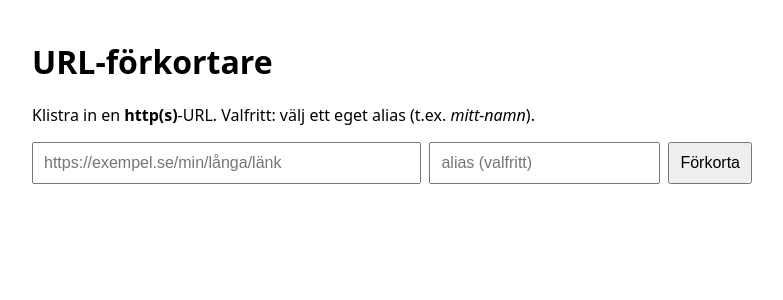
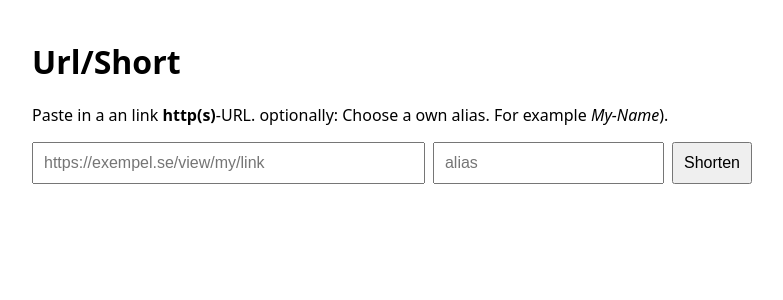
Before and after one commit to nulli83/url-shorter, a Flask app: page / in a window 1280 px wide. Shown: the top 300 px of the page, without its empty margins (248-1031 px from the left). Run offline with Flask 3, Linux system fonts and the light colour scheme.

Commit message:
Update index.html

```diff
--- a/src/templates/index.html
+++ b/src/templates/index.html
@@ -14,12 +14,12 @@ code{word-break:break-all}
 </style>
 </head>
 <body>
-<h1>URL‑förkortare</h1>
-<p>Klistra in en <strong>http(s)</strong>-URL. Valfritt: välj ett eget alias (t.ex. <em>mitt-namn</em>).</p>
+<h1>Url/Short</h1>
+<p>Paste in a an link <strong>http(s)</strong>-URL. optionally: Choose a own alias. For example  <em>My-Name</em>).</p>
 <form id="shortenForm">
-<input type="url" name="url" placeholder="https://exempel.se/min/långa/länk" required style="flex:1" />
-<input type="text" name="alias" placeholder="alias (valfritt)" />
-<button type="submit">Förkorta</button>
+<input type="url" name="url" placeholder="https://exempel.se/view/my/link" required style="flex:1" />
+<input type="text" name="alias" placeholder="alias" />
+<button type="submit">Shorten</button>
 </form>
 <div id="out" class="result" style="display:none"></div>
 
@@ -34,16 +34,16 @@ const res = await fetch('/shorten', { method:'POST', body: data });
 const json = await res.json();
 if(!res.ok){
 out.style.display='block';
-out.innerHTML = `<strong>Fel:</strong> ${json.error || 'Något gick fel'}`;
+out.innerHTML = `<strong>Wrong:</strong> ${json.error || 'Something went wrong.'}`;
 return;
 }
 out.style.display='block';
 out.innerHTML = `
 <div>
-<div><strong>Kort länk:</strong> <code>${json.short_url}</code></div>
-<div><strong>Original:</strong> <code>${json.long_url}</code></div>
-<div><a target="_blank" href="/stats/${json.code}">Visa statistik</a> ·
-<a target="_blank" href="/api/qr/${json.code}">QR‑kod</a></div>
+<div><strong>Short link::</> <code>${json.short_url}</code></div>
+<div><strong>Original:</strong>strong <code>${json.long_url}</code></div>
+<div><a target="_blank" href="/stats/${json.code}">View statistics</a> ·
+<a target="_blank" href="/api/qr/${json.code}">QR‑code</a></div>
 </div>`;
 });
 </script>
```
